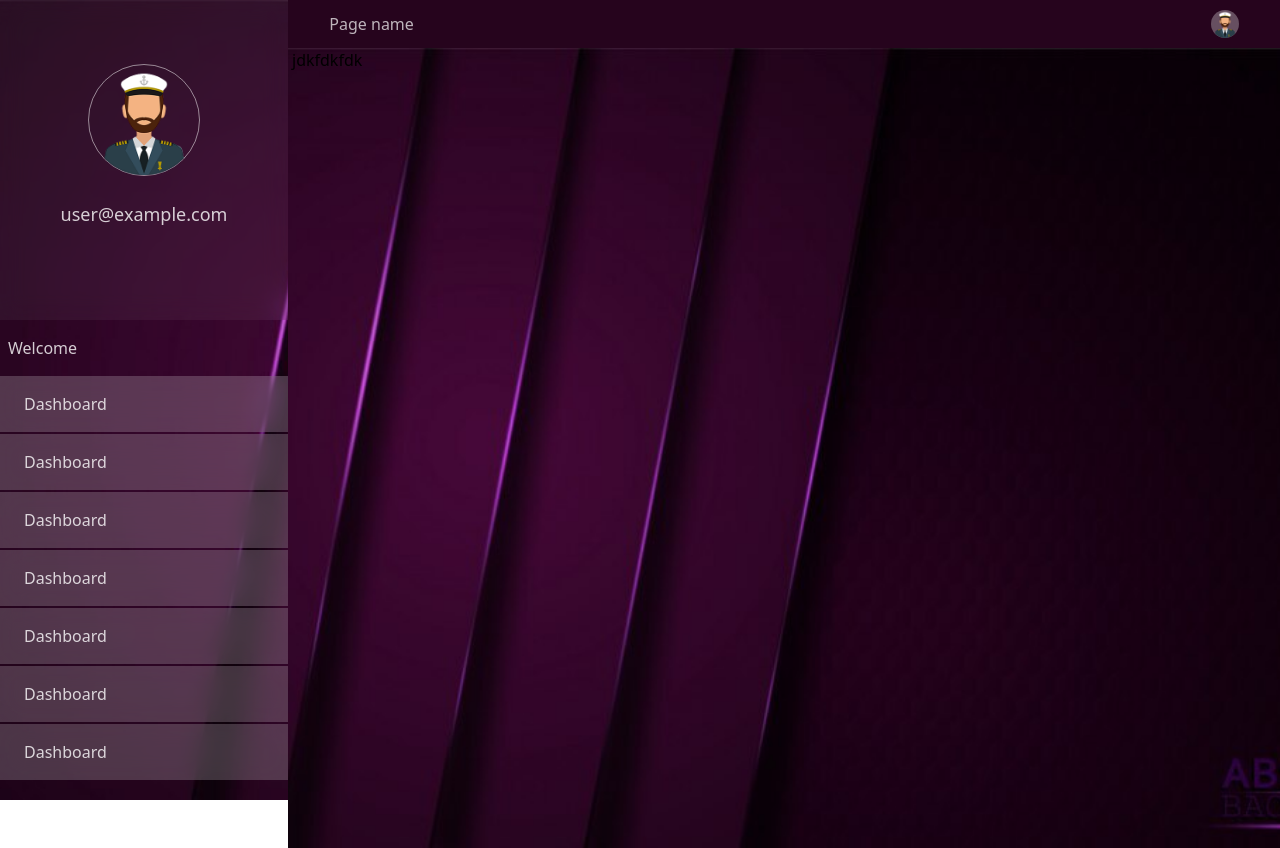
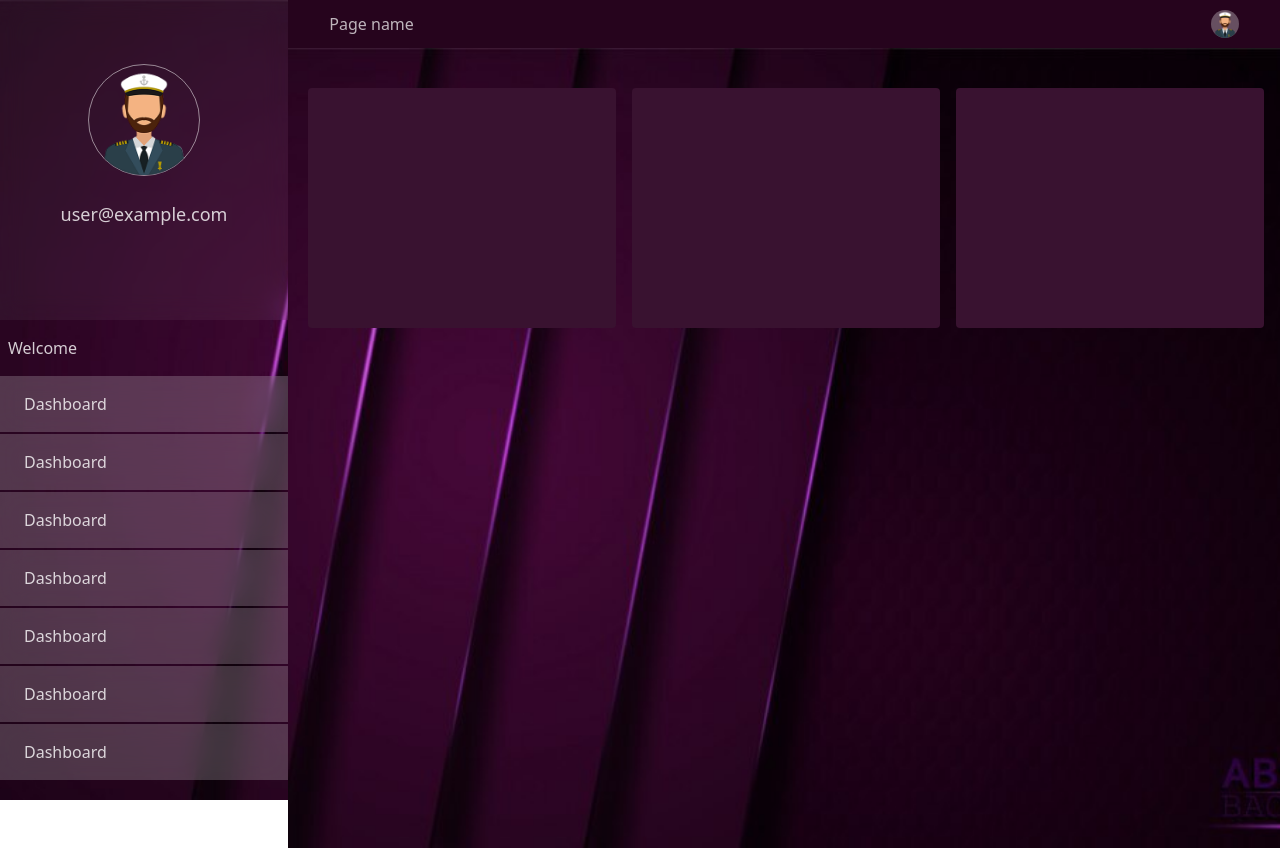
Before and after one commit to peterchigozirim/vueWithFirebase, a Vue app: page / in a window 1280 px wide. Built offline with nearby package versions, Linux system fonts and the light colour scheme; no server answers; sample sign-in values are in the browser's storage; a web font is replaced by a local one.

Commit message:
Done with authLayout structure

```diff
--- a/src/components/Layout/AuthLayout.vue
+++ b/src/components/Layout/AuthLayout.vue
@@ -3,9 +3,9 @@
         <div :class="openNav? 'w-full z-50': 'w-0'" @click="checkNav()" :openNav="openNav" class="md:w-72  max-w-[18rem] overflow-hidden  bg-purple-600/30 transition-all duration-500 backdrop-blur-md md:backdrop-blur-0 md:bg-transparent h-[100%] fixed  top-0" >
             <SideBar />
         </div>
-        <div class="w-full min-h-screen ml-72">
+        <div class="w-full min-h-screen md:ml-72">
             <PageNav class="sticky top-0" @checkNav="checkNav()" />
-            <div class="bg-[url('/images/banner/bg.jpg')] bg-fixed  bg-center  h-full bg-cover">
+            <div class="bg-[url('/images/banner/bg.jpg')] bg-fixed text-white/80 py-10 px-4 bg-center  h-full bg-cover">
                 <slot />
             </div>
         </div>
--- a/src/views/HomeView.vue
+++ b/src/views/HomeView.vue
@@ -9,7 +9,17 @@ import AuthLayout from '../components/Layout/AuthLayout.vue';
   <main>
     <AuthLayout>
       <div class="pl-1">
-      jdkfdkfdk
+        <div class="grid gap-4 md:grid-cols-3">
+          <div class="h-60 rounded bg-[#391230]">
+
+          </div>
+          <div class="h-60 rounded bg-[#391230]">
+
+          </div>
+          <div class="h-60 rounded bg-[#391230]">
+
+          </div>
+        </div>
       </div>
     </AuthLayout>
   </main>
```
